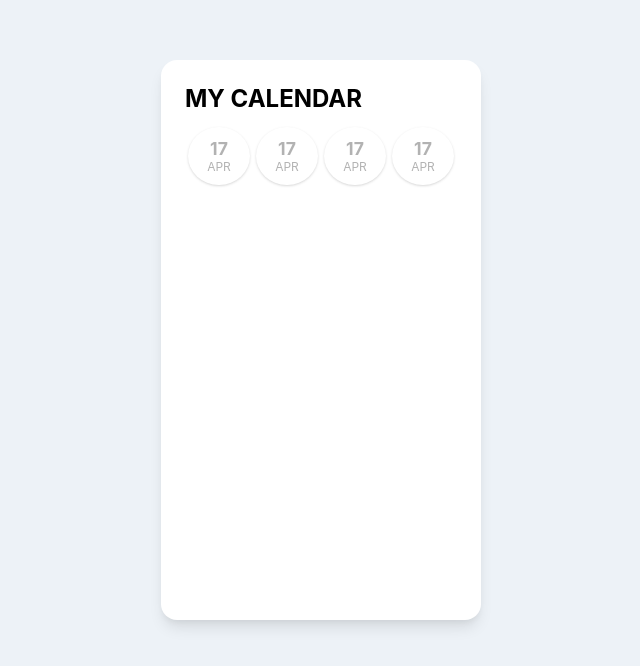
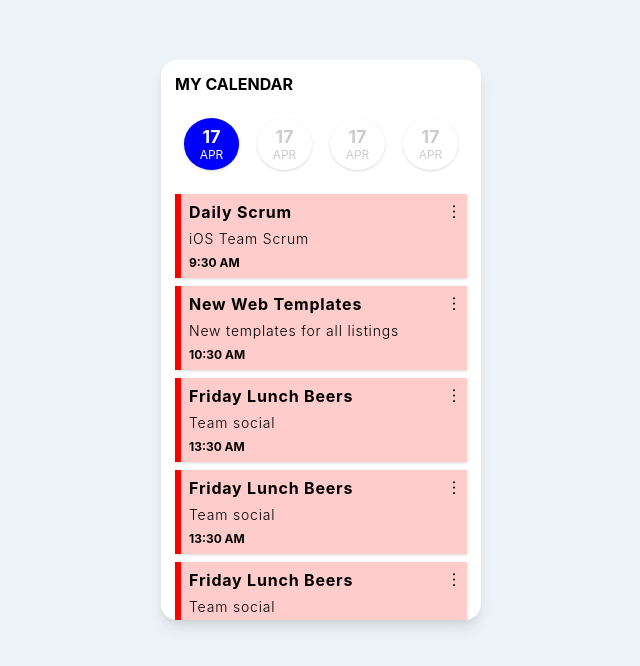
Before and after one commit to mrpbennett/react-ui, a React (Create React App) app: page / in a window 1280 px wide. Shown: the part 4802-5468 px from the top of the page, without its empty margins (319-959 px from the left). Built offline with nearby package versions, Linux system fonts and the light colour scheme.

Commit message:
calendar colours

```diff
--- a/package.json
+++ b/package.json
@@ -10,7 +10,8 @@
     "react": "^16.13.1",
     "react-dom": "^16.13.1",
     "react-icons": "^3.10.0",
-    "react-scripts": "3.4.1"
+    "react-scripts": "3.4.1",
+    "react-scroll": "^1.7.16"
   },
   "scripts": {
     "start": "react-scripts start",
--- a/src/components/calendar/calendar.jsx
+++ b/src/components/calendar/calendar.jsx
@@ -11,6 +11,26 @@ const data = [
         title: 'New Web Templates',
         subtitle: 'New templates for all listings',
         time: '10:30 AM',
+    },
+    {
+        title: 'Friday Lunch Beers',
+        subtitle: 'Team social',
+        time: '13:30 AM',
+    },
+    {
+        title: 'Friday Lunch Beers',
+        subtitle: 'Team social',
+        time: '13:30 AM',
+    },
+    {
+        title: 'Friday Lunch Beers',
+        subtitle: 'Team social',
+        time: '13:30 AM',
+    },
+    {
+        title: 'Friday Lunch Beers',
+        subtitle: 'Team social',
+        time: '13:30 AM',
     },
     {
         title: 'Friday Lunch Beers',
@@ -43,6 +63,20 @@ const Calendar = () => {
                         <span className='day'>apr</span>
                     </div>
                 </div>
+
+                <div className='calendarEvents'>
+                    {data.map((entry) => (
+                        <div className='event'>
+                            <div className='eventHeader'>
+                                <p>{entry.title}</p>
+                                <span>...</span>
+                            </div>
+
+                            <span className='subtitle'>{entry.subtitle}</span>
+                            <span className='time'>{entry.time}</span>
+                        </div>
+                    ))}
+                </div>
             </div>
         </div>
     );
--- a/src/components/calendar/calendar.scss
+++ b/src/components/calendar/calendar.scss
@@ -1,5 +1,3 @@
-$date-color: rgba(0, 0, 0, 0.3);
-
 .calendar {
     height: 35rem;
     width: 20rem;
@@ -7,11 +5,13 @@ $date-color: rgba(0, 0, 0, 0.3);
     background-color: #fff;
     box-shadow: 0 10px 15px -3px rgba(0, 0, 0, 0.1),
         0 4px 6px -2px rgba(0, 0, 0, 0.05);
+    overflow: hidden;
 
     .calendarInner {
-        padding: 1.5rem;
+        padding: 0.875rem;
 
         h2 {
+            font-size: 1rem;
             text-transform: uppercase;
             margin: 0;
         }
@@ -20,33 +20,80 @@ $date-color: rgba(0, 0, 0, 0.3);
     .calendarDates {
         display: flex;
         justify-content: space-around;
-        margin-top: 0.875rem;
+        margin-top: 1.5rem;
+        margin-bottom: 1.5rem;
+        color: rgba(0, 0, 0, 0.2);
 
         .calendarDateBlock {
             display: flex;
             flex-direction: column;
             text-align: center;
-            background-color: #fff;
             border-radius: 50%;
-            padding: 0.7rem 1.2rem;
+            padding: 0.5rem 1rem;
             box-shadow: 0 1px 3px 0 rgba(0, 0, 0, 0.1),
                 0 1px 2px 0 rgba(0, 0, 0, 0.06);
 
             .date {
-                color: $date-color;
                 font-weight: bold;
                 font-size: 1.1rem;
             }
             .day {
                 font-size: 0.75rem;
-                color: $date-color;
                 text-transform: uppercase;
+            }
+        }
+    }
+
+    .calendarEvents {
+        .event {
+            display: flex;
+            flex-direction: column;
+            margin-top: 0.5rem;
+            padding-bottom: 0.5rem;
+            padding-left: 0.5rem;
+            background-color: lighten($color: red, $amount: 40);
+            border-left: 6px red solid;
+            letter-spacing: 0.05em;
+            box-shadow: 0 1px 3px 0 rgba(0, 0, 0, 0.1),
+                0 1px 2px 0 rgba(0, 0, 0, 0.06);
+
+            .eventHeader {
+                display: flex;
+                align-items: flex-end;
+
+                p {
+                    margin: 0;
+                    margin-right: auto;
+                    font-weight: 700;
+                }
+
+                span {
+                    transform: rotate(90deg);
+                }
+            }
+
+            span {
+                margin-top: 0.5rem;
+            }
+
+            .subtitle {
+                font-weight: 300;
+                font-size: 0.875rem;
+            }
+            .time {
+                font-weight: bold;
+                font-size: 0.75rem;
+                letter-spacing: 0em;
             }
         }
     }
 }
 
-.calendarDates:first-child {
+.calendarDateBlock:first-child {
     background-color: blue;
-    color: #fff;
+
+    .date,
+    .day {
+        color: #fff;
+    }
 }
```
Also changed, not shown: 1 other file (tests, documents, lock files or other folders).
